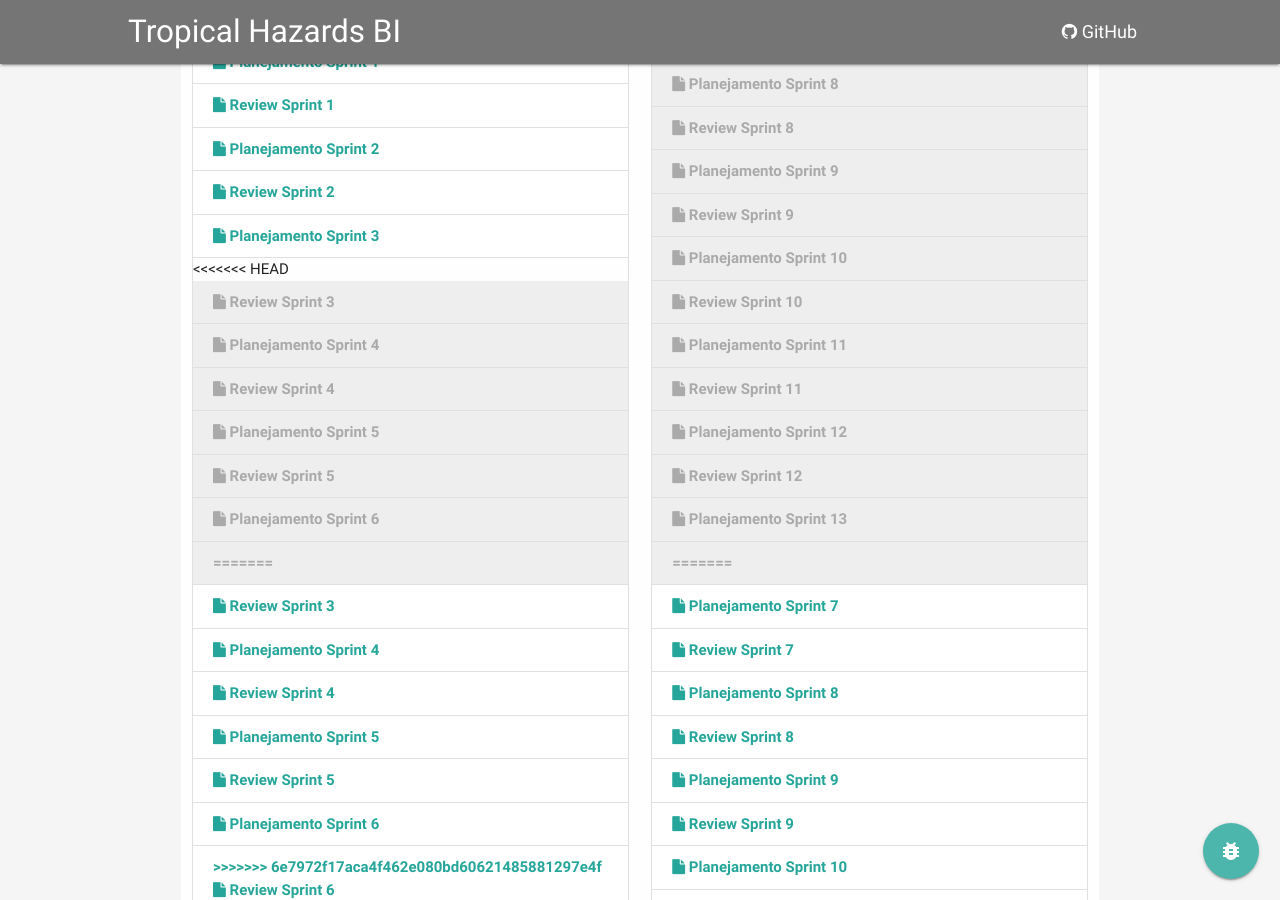
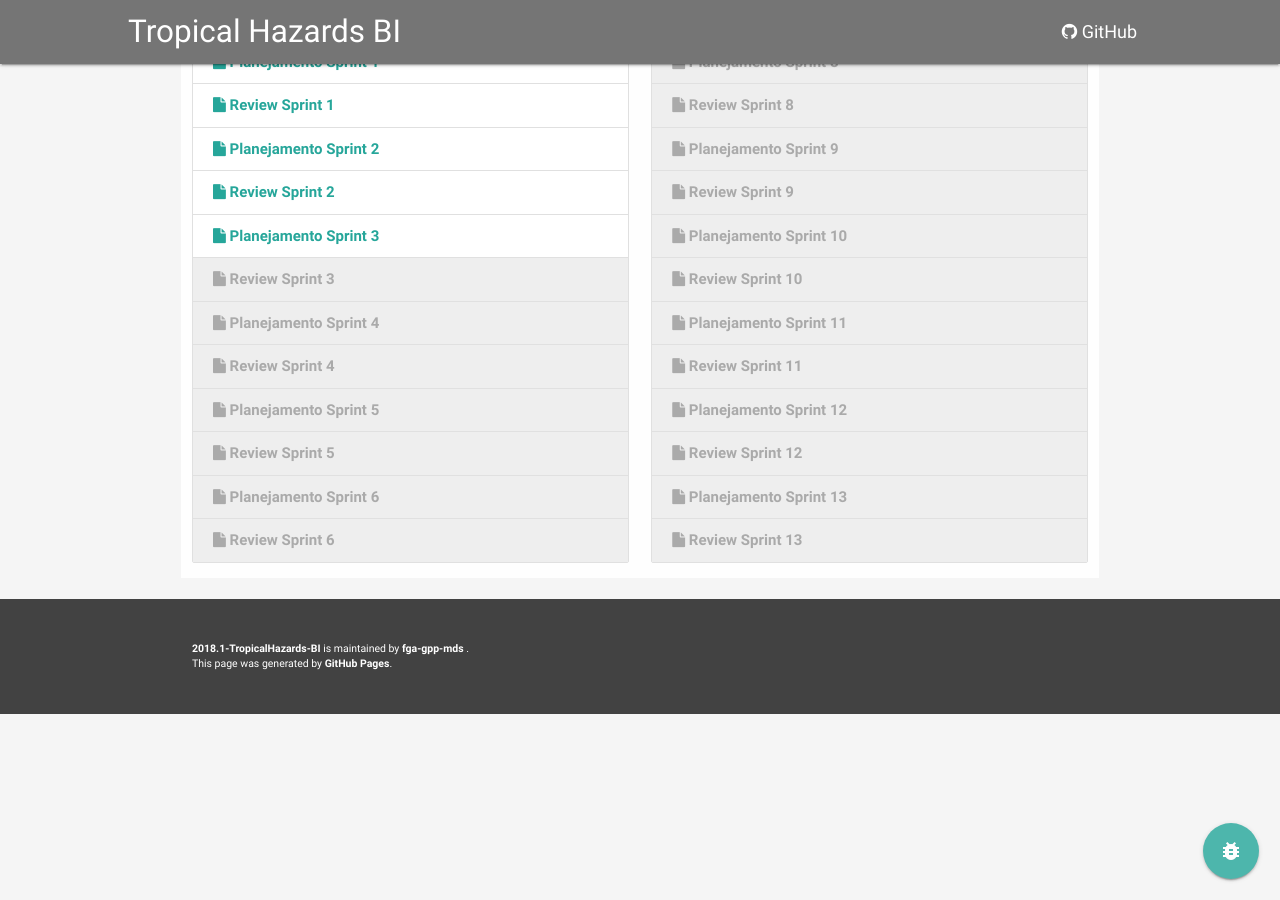
Before and after one commit to fga-eps-mds/2018.1-TropicalHazards-BI, a Jekyll site: the page docs/docsmap.html, which Jekyll copies as it is, in a window 1280 px wide and 900 px high, scrolled down 1388 px. Built offline with Jekyll 4.4.1, drawn with Linux system fonts in a browser that asks for light colours; some of the changed text lies outside the part shown.

Commit message:
[MERGE] fixes another load of conflicts

```diff
--- a/docs/docsmap.html
+++ b/docs/docsmap.html
@@ -66,7 +66,6 @@
               <!-- <a href="http://fga-gpp-mds.github.io/2018.1-TropicalHazards-BI/" class="collection-item waves-effect">
                 <span class="fa fa-file"></span>
               </a> -->
-<<<<<<< HEAD
               <a href="http://fga-gpp-mds.github.io/2018.1-TropicalHazards-BI/wiki/metodologia" class="collection-item waves-effect">
                 <span class="fa fa-file"></span> Metodologia
               </a>
@@ -74,12 +73,6 @@
                 <span class="fa fa-file"></span> Termo de Abertura de Projeto
               </a>
               <a href="http://fga-gpp-mds.github.io/2018.1-TropicalHazards-BI/EAP/" class="collection-item waves-effect">
-=======
-              <a href="http://fga-gpp-mds.github.io/2018.1-TropicalHazards-BI/tap/tap" class="collection-item waves-effect">
-                <span class="fa fa-file"></span> Termo de Abertura de Projeto
-              </a>
-              <a href="http://fga-gpp-mds.github.io/2018.1-TropicalHazards-BI/eap/" class="collection-item waves-effect">
->>>>>>> 6e7972f17aca4f462e080bd60621485881297e4f
                 <span class="fa fa-file"></span> Estrutura Analítica de Projeto
               </a>
             </div>
@@ -137,7 +130,6 @@
               <a href="http://fga-gpp-mds.github.io/2018.1-TropicalHazards-BI/wiki/R1/sprint_03/sprint_03_planning" class="collection-item waves-effect">
                 <span class="fa fa-file"></span> Planejamento Sprint 3
               </a>
-<<<<<<< HEAD
               <a href="http://fga-gpp-mds.github.io/2018.1-TropicalHazards-BI/wiki/R1/sprint_03/sprint_03_review" class="collection-item waves-effect disabled">
                 <span class="fa fa-file"></span> Review Sprint 3
               </a>
@@ -157,27 +149,6 @@
                 <span class="fa fa-file"></span> Planejamento Sprint 6
               </a>
               <a href="http://fga-gpp-mds.github.io/2018.1-TropicalHazards-BI/wiki/R1/sprint_06/sprint_06_review" class="collection-item waves-effect disabled">
-=======
-              <a href="http://fga-gpp-mds.github.io/2018.1-TropicalHazards-BI/wiki/R1/sprint_03/sprint_03_review" class="collection-item waves-effect">
-                <span class="fa fa-file"></span> Review Sprint 3
-              </a>
-              <a href="http://fga-gpp-mds.github.io/2018.1-TropicalHazards-BI/wiki/R1/sprint_04/sprint_04_planning" class="collection-item waves-effect">
-                <span class="fa fa-file"></span> Planejamento Sprint 4
-              </a>
-              <a href="http://fga-gpp-mds.github.io/2018.1-TropicalHazards-BI/wiki/R1/sprint_04/sprint_04_review" class="collection-item waves-effect">
-                <span class="fa fa-file"></span> Review Sprint 4
-              </a>
-              <a href="http://fga-gpp-mds.github.io/2018.1-TropicalHazards-BI/wiki/R1/sprint_05/sprint_05_planning" class="collection-item waves-effect">
-                <span class="fa fa-file"></span> Planejamento Sprint 5
-              </a>
-              <a href="http://fga-gpp-mds.github.io/2018.1-TropicalHazards-BI/wiki/R1/sprint_05/sprint_05_review" class="collection-item waves-effect">
-                <span class="fa fa-file"></span> Review Sprint 5
-              </a>
-              <a href="http://fga-gpp-mds.github.io/2018.1-TropicalHazards-BI/wiki/R1/sprint_06/sprint_06_planning" class="collection-item waves-effect">
-                <span class="fa fa-file"></span> Planejamento Sprint 6
-              </a>
-              <a href="http://fga-gpp-mds.github.io/2018.1-TropicalHazards-BI/wiki/R1/sprint_06/sprint_06_review" class="collection-item waves-effect">
->>>>>>> 6e7972f17aca4f462e080bd60621485881297e4f
                 <span class="fa fa-file"></span> Review Sprint 6
               </a>
             </div>
@@ -189,7 +160,6 @@
               <h4 class="collection-header center-align white-text teal">
                 Release 2
               </h4>
-<<<<<<< HEAD
               <a href="http://fga-gpp-mds.github.io/2018.1-TropicalHazards-BI/wiki/R2/sprint_07/sprint_07_planning" class="collection-item waves-effect disabled">
                 <span class="fa fa-file"></span> Planejamento Sprint 7
               </a>
@@ -230,48 +200,6 @@
                 <span class="fa fa-file"></span> Planejamento Sprint 13
               </a>
               <a href="http://fga-gpp-mds.github.io/2018.1-TropicalHazards-BI/wiki/R2/sprint_13/sprint_13_review" class="collection-item waves-effect disabled">
-=======
-              <a href="http://fga-gpp-mds.github.io/2018.1-TropicalHazards-BI/wiki/R2/sprint_07/sprint_07_planning" class="collection-item waves-effect">
-                <span class="fa fa-file"></span> Planejamento Sprint 7
-              </a>
-              <a href="http://fga-gpp-mds.github.io/2018.1-TropicalHazards-BI/wiki/R2/sprint_07/sprint_07_review" class="collection-item waves-effect">
-                <span class="fa fa-file"></span> Review Sprint 7
-              </a>
-              <a href="http://fga-gpp-mds.github.io/2018.1-TropicalHazards-BI/wiki/R2/sprint_08/sprint_08_planning" class="collection-item waves-effect">
-                <span class="fa fa-file"></span> Planejamento Sprint 8
-              </a>
-              <a href="http://fga-gpp-mds.github.io/2018.1-TropicalHazards-BI/wiki/R2/sprint_08/sprint_08_review" class="collection-item waves-effect">
-                <span class="fa fa-file"></span> Review Sprint 8
-              </a>
-              <a href="http://fga-gpp-mds.github.io/2018.1-TropicalHazards-BI/wiki/R2/sprint_09/sprint_09_planning" class="collection-item waves-effect">
-                <span class="fa fa-file"></span> Planejamento Sprint 9
-              </a>
-              <a href="http://fga-gpp-mds.github.io/2018.1-TropicalHazards-BI/wiki/R2/sprint_09/sprint_09_review" class="collection-item waves-effect">
-                <span class="fa fa-file"></span> Review Sprint 9
-              </a>
-              <a href="http://fga-gpp-mds.github.io/2018.1-TropicalHazards-BI/wiki/R2/sprint_10/sprint_10_planning" class="collection-item waves-effect">
-                <span class="fa fa-file"></span> Planejamento Sprint 10
-              </a>
-              <a href="http://fga-gpp-mds.github.io/2018.1-TropicalHazards-BI/wiki/R2/sprint_10/sprint_10_review" class="collection-item waves-effect">
-                <span class="fa fa-file"></span> Review Sprint 10
-              </a>
-              <a href="http://fga-gpp-mds.github.io/2018.1-TropicalHazards-BI/wiki/R2/sprint_11/sprint_11_planning" class="collection-item waves-effect">
-                <span class="fa fa-file"></span> Planejamento Sprint 11
-              </a>
-              <a href="http://fga-gpp-mds.github.io/2018.1-TropicalHazards-BI/wiki/R2/sprint_11/sprint_11_review" class="collection-item waves-effect">
-                <span class="fa fa-file"></span> Review Sprint 11
-              </a>
-              <a href="http://fga-gpp-mds.github.io/2018.1-TropicalHazards-BI/wiki/R2/sprint_12/sprint_12_planning" class="collection-item waves-effect">
-                <span class="fa fa-file"></span> Planejamento Sprint 12
-              </a>
-              <a href="http://fga-gpp-mds.github.io/2018.1-TropicalHazards-BI/wiki/R2/sprint_12/sprint_12_review" class="collection-item waves-effect">
-                <span class="fa fa-file"></span> Review Sprint 12
-              </a>
-              <a href="http://fga-gpp-mds.github.io/2018.1-TropicalHazards-BI/wiki/R2/sprint_13/sprint_13_planning" class="collection-item waves-effect">
-                <span class="fa fa-file"></span> Planejamento Sprint 13
-              </a>
-              <a href="http://fga-gpp-mds.github.io/2018.1-TropicalHazards-BI/wiki/R2/sprint_13/sprint_13_review" class="collection-item waves-effect">
->>>>>>> 6e7972f17aca4f462e080bd60621485881297e4f
                 <span class="fa fa-file"></span> Review Sprint 13
               </a>
             </div>
```
